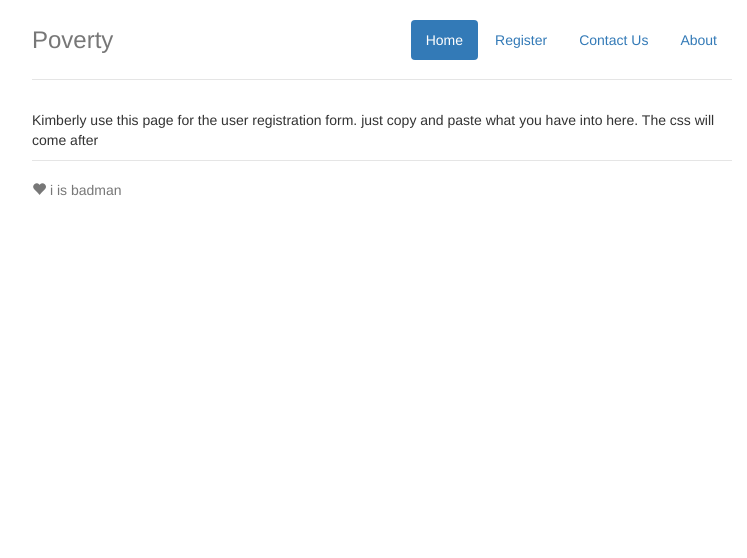
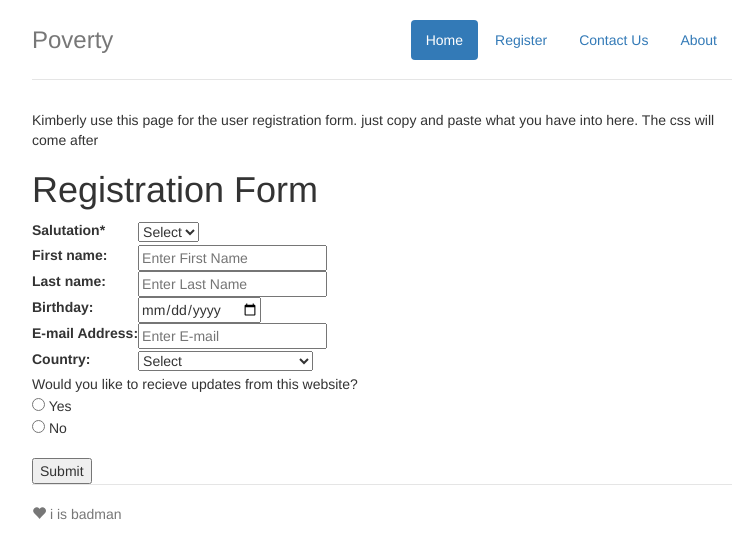
Before and after one commit to kimzily/COMP3550-Assignment-1, a website: page app/register.html in a window 1280 px wide. Shown: the whole page, without its empty margins (258-1005 px from the left). Drawn offline with nearby package versions, Linux system fonts and the light colour scheme; files that its build step writes are made by us from their sources.

Commit message:
Update register.html

```diff
--- a/app/register.html
+++ b/app/register.html
@@ -33,7 +33,127 @@
       </div>
 
       <p>Kimberly use this page for the user registration form. just copy and paste what you have into here. The css will come after</p>
+      	<h1>Registration Form</h1>
 
+  	<form>
+  		<table cellpadding="8">
+  		<tbody>
+  			<tr>
+  				<td><label>Salutation*</label></td>
+  				<td><select id="Salutation">
+  						<option value="Select">Select</option>
+  						<option value="Mr">Mr.</option>
+  						<option value="Mrs">Mrs.</option>
+  						<option value="Ms">Ms.</option>
+  					</select>
+  				</td>
+  			</tr>
+  			<tr>
+  				<td><label>First name:</label></td>
+  				<td><input type="text" name="firstname" placeholder="Enter First Name"></td>
+  			</tr>
+  			<tr>
+  				<td><label>Last name:</label></td>
+  				<td><input type="text" name="lastname" placeholder="Enter Last Name"></td>
+  			</tr>
+  			<tr>
+  				<td><label>Birthday:</label></td>
+  				<td><input type="date" name="dob"></td>
+  			</tr>
+  			<tr>
+  				<td><label>E-mail Address:</label></td>
+  				<td><input type="email" name="email" placeholder="Enter E-mail"></td>
+  			</tr>
+  			<tr>
+  				<td><label>Country:</label></td>
+  				<td><select id="Country" name="country">
+  						<option value="Select">Select</option>
+  						<option value="Algeria">Algeria</option>
+  						<option value="Angola">Angola</option>
+  						<option value="Argentina">Argentina</option>
+  						<option value="Australia">Australia</option>
+  						<option value="Austria">Austria</option>
+  						<option value="Azerbaijan">Azerbaijan</option>
+  						<option value="Bangladesh">Bangladesh</option>
+  						<option value="Belgium">Belgium</option>
+  						<option value="Bolivia">Bolivia</option>
+  						<option value="Bosnia and Herzegovina">Bosnia and Herzegovina</option>
+  						<option value="Botswana">Botswana</option>
+  						<option value="Brazil">Brazil</option>
+  						<option value="Canada">Canada</option>
+  						<option value="Chile">Chile</option>
+  						<option value="China">China</option>
+  						<option value="Colombia">Colombia</option>
+  						<option value="Croatia">Croatia</option>
+  						<option value="Czech Republic">Czech Republic</option>
+  						<option value="Denmark">Denmark</option>
+  						<option value="Egypt">Egypt</option>
+  						<option value="Faroe Islands">Faroe Islands</option>
+  						<option value="France">France</option>
+  						<option value="Germany">Germany</option>
+  						<option value="Greece">Greece</option>
+  						<option value="Hong Kong">Hong Kong</option>
+  						<option value="Hungary">Hungary</option>
+  						<option value="India">India</option>
+  						<option value="Indonesia">Indonesia</option>
+  						<option value="Ireland">Ireland</option>
+  						<option value="Italy">Italy</option>
+  						<option value="Japan">Japan</option>
+  						<option value="Kazakhstan">Kazakhstan</option>
+  						<option value="Kuwait">Kuwait</option>
+  						<option value="Lesotho">Lesotho</option>
+  						<option value="Luxembourg">Luxembourg</option>
+  						<option value="Malawi">Malawi</option>
+  						<option value="Mexico">Mexico</option>
+  						<option value="Mozambique">Mozambique</option>
+  						<option value="Namibia">Namibia</option>
+  						<option value="Netherlands">Netherlands</option>
+  						<option value="New Zealand">New Zealand</option>
+  						<option value="Norway">Norway</option>
+  						<option value="Oman">Oman</option>
+  						<option value="Pakistan">Pakistan</option>
+  						<option value="Papua New Guinea">Papua New Guinea</option>
+  						<option value="Peru">Peru</option>
+  						<option value="Philippines">Philippines</option>
+  						<option value="Poland ">Poland</option>
+  						<option value="Portugal">Portugal</option>
+  						<option value="Russia">Russia</option>
+  						<option value="Saudi Arabia">Saudi Arabia</option>
+  						<option value="Singapore">Singapore</option>
+  						<option value="Slovak Republic">Slovak Republic</option>
+  						<option value="Slovenia">Slovenia</option>
+  						<option value="South Africa">South Africa</option>
+  						<option value="South West Pacific">South West Pacific</option>
+  						<option value="Spain">Spain</option>
+  						<option value="Sri Lanka">Sri Lanka</option>
+  						<option value="Swaziland">Swaziland</option>
+  						<option value="Sweden">Sweden</option>
+  						<option value="Switzerland">Switzerland</option>
+  						<option value="Tanzania">Tanzania</option>
+  						<option value="Thailand">Thailand</option>
+  						<option value="Trinidad &amp; Tobago">Trinidad &amp; Tobago</option>
+  						<option value="Turkey">Turkey</option>
+  						<option value="United Arab Emirates">United Arab Emirates</option>
+  						<option value="United Kingdom">United Kingdom</option>
+  						<option value="United States">United States</option>
+  						<option value="Uruguay">Uruguay</option>
+  						<option value="Venezuela">Venezuela</option>
+  						<option value="Vietnam">Vietnam</option>
+  						<option value="Yugoslavia">Yugoslavia</option>
+  						<option value="Zambia">Zambia</option>
+  					</select>
+  				</td>
+  			</tr>
+
+  		</tbody>
+  		</table>
+
+  		Would you like to recieve updates from this website?<br>
+  				<input type="radio" name="yes" value="Yes"> Yes<br>
+  				<input type="radio" name="no" value="No" > No<br><br>
+
+  		<button type="button" onclick="alert('Thank you for registering!')">Submit</button>
+  	</form>
 
 
       <div class="footer">
```
